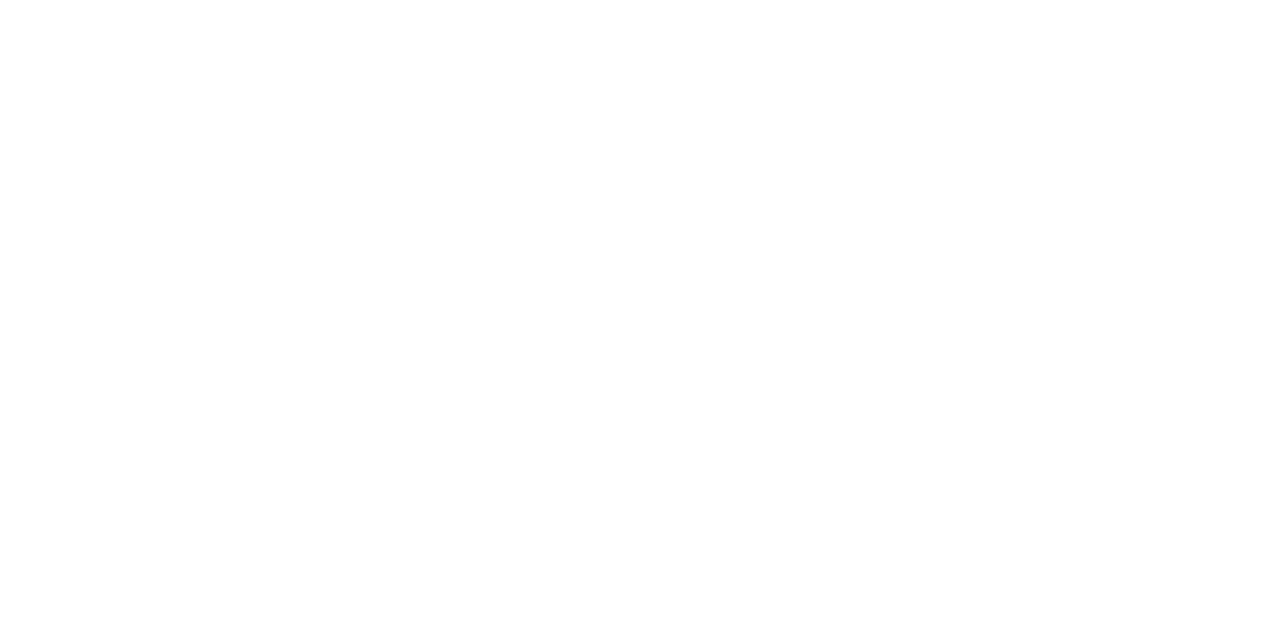
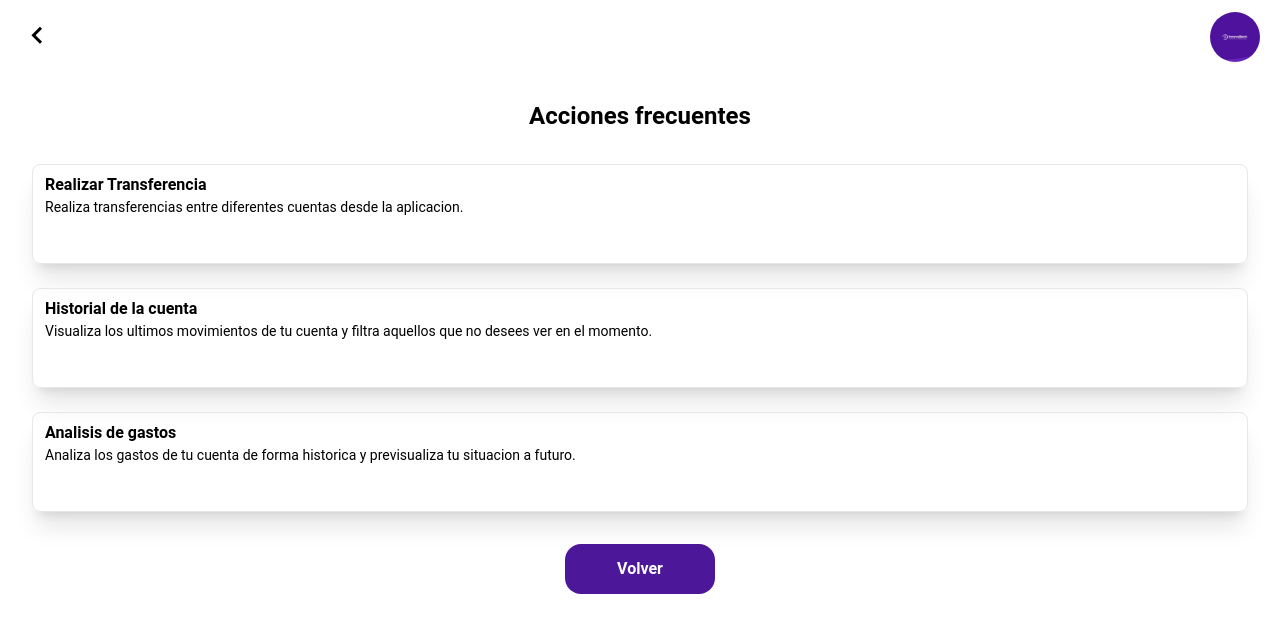
Before and after one commit to beatcsh/repo_innova, a React (Vite) app in the folder innova_ionic/: page /frequent in a window 1280 px wide. Shown: the top 632 px of the page. Built offline with nearby package versions, Linux system fonts and the light colour scheme.

Commit message:
ahi vamos

```diff
--- a/innova_ionic/src/App.tsx
+++ b/innova_ionic/src/App.tsx
@@ -5,6 +5,7 @@ import Home from './pages/Home';
 import PersonalInformation from './pages/PersonalInformation';
 import Login from './pages/Login';
 import Register from './pages/Register';
+import FrequentActions from './pages/FrequentActions';
 
 /* Core CSS required for Ionic components to work properly */
 import '@ionic/react/css/core.css';
@@ -35,6 +36,7 @@ import '@ionic/react/css/palettes/dark.system.css';
 
 /* Theme variables */
 import './theme/variables.css';
+import Historial from './pages/Historial';
 
 setupIonicReact();
 
@@ -44,6 +46,12 @@ const App: React.FC = () => (
       <IonRouterOutlet>
         <Route exact path="/home">
           <Home />
+        </Route>
+        <Route exact path="/frequent">
+          <FrequentActions />
+        </Route>
+        <Route exact path="/historial">
+          <Historial />
         </Route>
         <Route exact path="/per-info">
           <PersonalInformation />
@@ -55,8 +63,7 @@ const App: React.FC = () => (
           <Register />
         </Route>
         <Route exact path="/">
-          <p>nose</p>
-          {/* <Redirect to="/home" /> */}
+          <Redirect to="/home" />
         </Route>
       </IonRouterOutlet>
     </IonReactRouter>
--- a/innova_ionic/src/components/ExploreContainer.tsx
+++ /dev/null
@@ -1,14 +0,0 @@
-import './ExploreContainer.css';
-
-interface ContainerProps { }
-
-const ExploreContainer: React.FC<ContainerProps> = () => {
-  return (
-    <div id="container">
-      <strong>Ready to create an app?</strong>
-      <p>Start with Ionic <a target="_blank" rel="noopener noreferrer" href="https://ionicframework.com/docs/components">UI Components</a></p>
-    </div>
-  );
-};
-
-export default ExploreContainer;
--- /dev/null
+++ b/innova_ionic/src/components/Header.tsx
@@ -0,0 +1,10 @@
+const Header: React.FC = () => {
+    return (
+        <nav className='w-[100%] py-3 px-5 flex place-items-center justify-between'>
+            <a href="/home"><i className='bx bx-chevron-left text-4xl text-black'></i></a>
+            <a href="/info-user"><img src='../assets/logo.jpeg' alt='avatar' className='w-[50px] rounded-full' /></a>
+        </nav>
+    );
+};
+
+export default Header;
--- /dev/null
+++ b/innova_ionic/src/pages/FrequentActions.tsx
@@ -0,0 +1,33 @@
+import Header from "../components/Header";
+
+const FrequentActions: React.FC = () => {
+    return (
+        <>
+            <div className="w-[100%] h-screen overflow-y-auto text-black">
+                <Header/>
+                <div className="w-[100%] h-[50px] my-2 grid place-items-center">
+                    <h2 className="!text-2xl !font-semibold">Acciones frecuentes</h2>
+                </div>
+                <div className="w-[100%] py-3 px-8 grid place-items-center">
+                    <div className="w-[100%] h-[100px] border-1 border-gray-200 rounded-lg m-3 py-2 px-3 shadow-xl">
+                        <p className="font-semibold">Realizar Transferencia</p>
+                        <p className="text-sm">Realiza transferencias entre diferentes cuentas desde la aplicacion.</p>
+                    </div>
+                    <div className="w-[100%] h-[100px] border-1 border-gray-200 rounded-lg m-3 py-2 px-3 shadow-xl">
+                        <p className="font-semibold">Historial de la cuenta</p>
+                        <p className="text-sm">Visualiza los ultimos movimientos de tu cuenta y filtra aquellos que no desees ver en el momento.</p>
+                    </div>
+                    <div className="w-[100%] h-[100px] border-1 border-gray-200 rounded-lg m-3 py-2 px-3 shadow-xl">
+                        <p className="font-semibold">Analisis de gastos</p>
+                        <p className="text-sm">Analiza los gastos de tu cuenta de forma historica y previsualiza tu situacion a futuro.</p>
+                    </div>
+                </div>
+                <div className="w-[100%] h-[50px] my-2 grid place-items-center">
+                    <a href="/home"><button className="bg-violet-900 font-semibold w-[150px] h-[50px] !rounded-2xl text-white hover:bg-violet-600 transition-all duration-500">Volver</button></a>
+                </div>
+            </div>
+        </>
+    );
+};
+
+export default FrequentActions;
--- /dev/null
+++ b/innova_ionic/src/pages/Historial.tsx
@@ -0,0 +1,90 @@
+import { useEffect, useState } from "react";
+import Header from "../components/Header";
+import axios from "axios";
+
+const Historial: React.FC = () => {
+
+    const [data, setData] = useState<any>([]);
+
+    useEffect(() => {
+        const fetchData = async () => {
+            try {
+                const response = await axios.get("https://innovabank.onrender.com/transactions/all")
+                setData(response.data.transacciones_f)
+                console.log(response.data.transacciones_f)
+            } catch (err: any) {
+                console.log(err)
+            }
+        };
+        fetchData();
+    }, []);
+
+    console.log(data)
+
+    const cards = data.map((transaction: any) => (
+        <div className="w-[100%] h-[100px] border-1 border-gray-200 rounded-lg m-3 py-2 px-3 shadow-xl flex place-items-center justify-between">
+            <div className="grid grid-cols-1 w-[70%]">
+                <p className="font-semibold">{transaction.tipo.toUpperCase()}</p>
+                <p className="text-xs">{transaction.informacion.numero_cuenta}</p>
+                <p className="text-xs">{transaction.informacion.banco}</p>
+                <p className="text-xs">{transaction.descripcion} - {transaction.categoria.toUpperCase()}</p>
+            </div>
+            <div className="grid grid-cols-1">
+                <p>$ {transaction.monto}</p>
+            </div>
+        </div>
+    ))
+
+    const balance = 20000
+
+    const alerta_categoria = (nombre: String) => {
+        console.log("Elegiste: ", nombre)
+    }
+
+    const categories = [
+        {
+            id: 1,
+            name: "Alimentos",
+            icon: <i className='text-xl text-violet-800 bx bxs-bowl-rice' ></i>
+        },
+        {
+            id: 2,
+            name: "Servicios",
+            icon: <i className='text-xl text-violet-800 bx bx-tv' ></i>
+        },
+        {
+            id: 3,
+            name: "Transferencias",
+            icon: <i className='text-xl text-violet-800 bx bx-transfer-alt' ></i>
+        }
+    ]
+
+    return (
+        <>
+            <div className="w-[100%] h-screen overflow-y-auto text-black">
+                <Header/>
+                <div className="w-[100%] h-[50px] my-2 grid place-items-center">
+                    <h2 className="!text-2xl !font-semibold">Historial de la cuenta</h2>
+                </div>
+                <div className="w-[100%] py-3 px-8 flex place-items-center justify-between">
+                    <div className="p-3">
+                        <p className="text-sm">Saldo disponible</p>
+                        <p className="text-xl">$ {balance}</p>
+                    </div>
+                    <a href="/select"><button className="bg-violet-600 text-white w-[124px] h-[30px] !rounded-2xl">Cambiar tarjeta</button></a>
+                </div>
+                <h3 className="px-8 !text-sm !font-semibold">Selecciona una categoria</h3>
+                <div className="w-[100%] py-3 px-10 flex place-items-center space-x-10">
+                    {categories.map((category) => (
+                        <div onClick={() => alerta_categoria(category.name)}>{category.icon}</div>
+                    ))}
+                </div>
+                <div className="w-[100%] py-3 px-8 grid place-items-center">
+                    {cards}
+                </div>
+            </div>
+        </>
+    );
+};
+
+export default Historial;
--- a/innova_ionic/src/pages/Home.tsx
+++ b/innova_ionic/src/pages/Home.tsx
@@ -1,5 +1,4 @@
 import { useState } from 'react';
-import './Home.css';
 
 const Home: React.FC = () => {
 
--- a/innova_ionic/src/pages/Login.tsx
+++ b/innova_ionic/src/pages/Login.tsx
@@ -1,5 +1,3 @@
-import './Home.css';
-
 const Login: React.FC = () => {
     return (
         <>
--- a/innova_ionic/src/pages/PersonalInformation.tsx
+++ b/innova_ionic/src/pages/PersonalInformation.tsx
@@ -1,6 +1,5 @@
 import { IonContent, IonHeader, IonPage, IonTitle, IonToolbar } from '@ionic/react';
 import ExploreContainer from '../components/ExploreContainer';
-import './Home.css';
 
 const PersonalInformation: React.FC = () => {
   return (
--- a/innova_ionic/src/pages/Register.tsx
+++ b/innova_ionic/src/pages/Register.tsx
@@ -1,5 +1,3 @@
-import './Home.css';
-
 const Register: React.FC = () => {
     return (
         <>
```
Also changed, not shown: innova_ionic/src/components/ExploreContainer.css (deleted, +0 -24 lines), innova_ionic/src/pages/Home.css (deleted).
